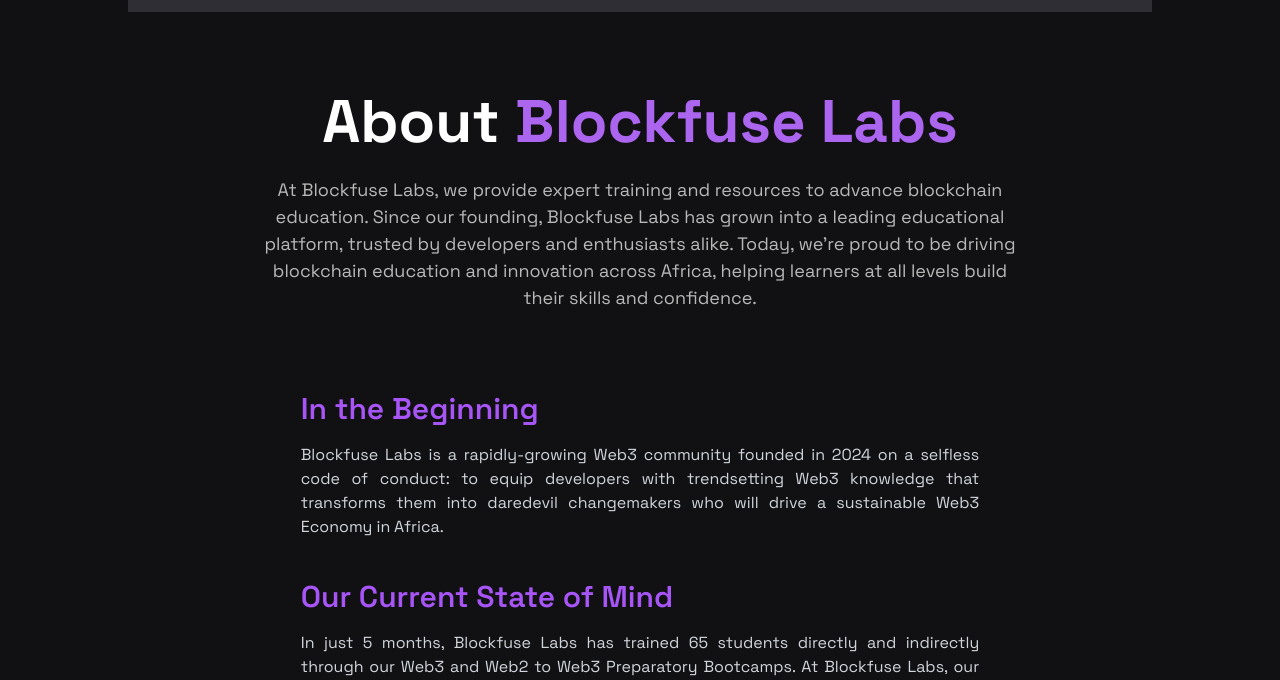
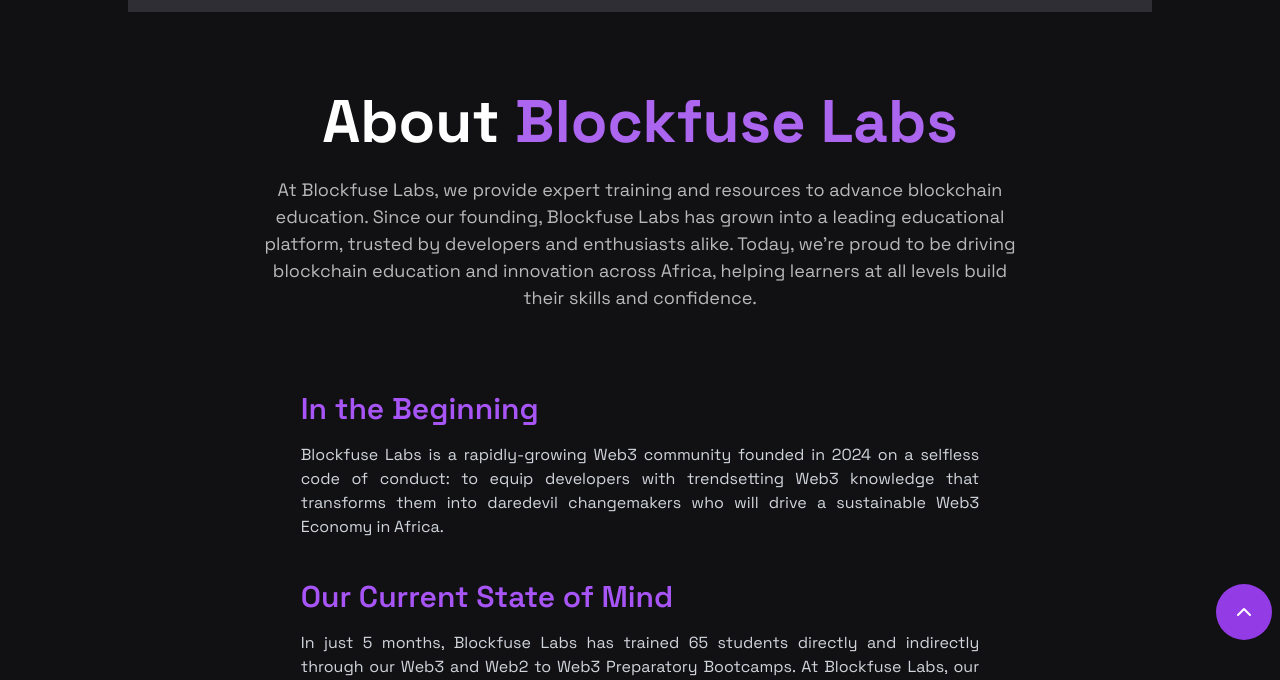
Before and after one commit to marycynthia2020/blockfuse-website, a plain HTML site: page about.html in a window 1280 px wide. Shown: the part 120-800 px from the top of the page. Drawn offline with Linux system fonts and the light colour scheme; a web font is replaced by a local one.

Commit message:
adds back to home button on about

```diff
--- a/about.html
+++ b/about.html
@@ -369,6 +369,13 @@
           </div>
         </section>
         <hr />
+
+        <!-- back to the top -->
+        <div>
+          <button class="bg-[#933ce5] p-4 rounded-full fixed right-2 bottom-10">
+            <a href="#header"><img src="/images/backtohome.svg" alt="" /></a>
+          </button>
+        </div>
       </main>
 
       <!-- footer -->
```
